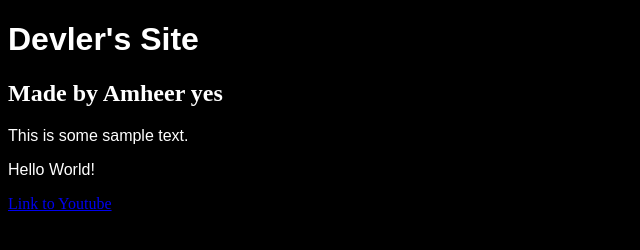
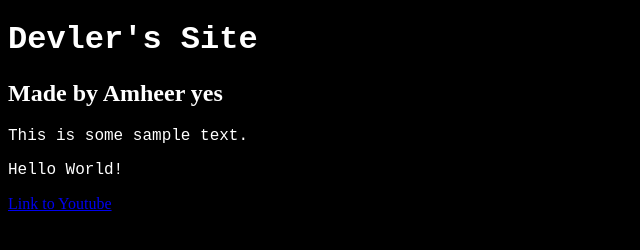
Before and after one commit to DaRealDevler/Practice-Site, a plain HTML site: page index.html in a window 1280 px wide. Shown: the whole page, without its empty margins (0-640 px from the left). Drawn offline with Linux system fonts and the light colour scheme.

Commit message:
Update styles.css

```diff
--- a/styles.css
+++ b/styles.css
@@ -3,10 +3,10 @@ body {
     color: white;
 }
 
-p {
-    font-family: Arial, sans-serif;
+p, p1 {
+    font-family: Monospace, sans-serif;
 }
 
 h1 {
-    font-family: Arial, sans-serif;
+    font-family: Monospace, sans-serif;
 }
```
